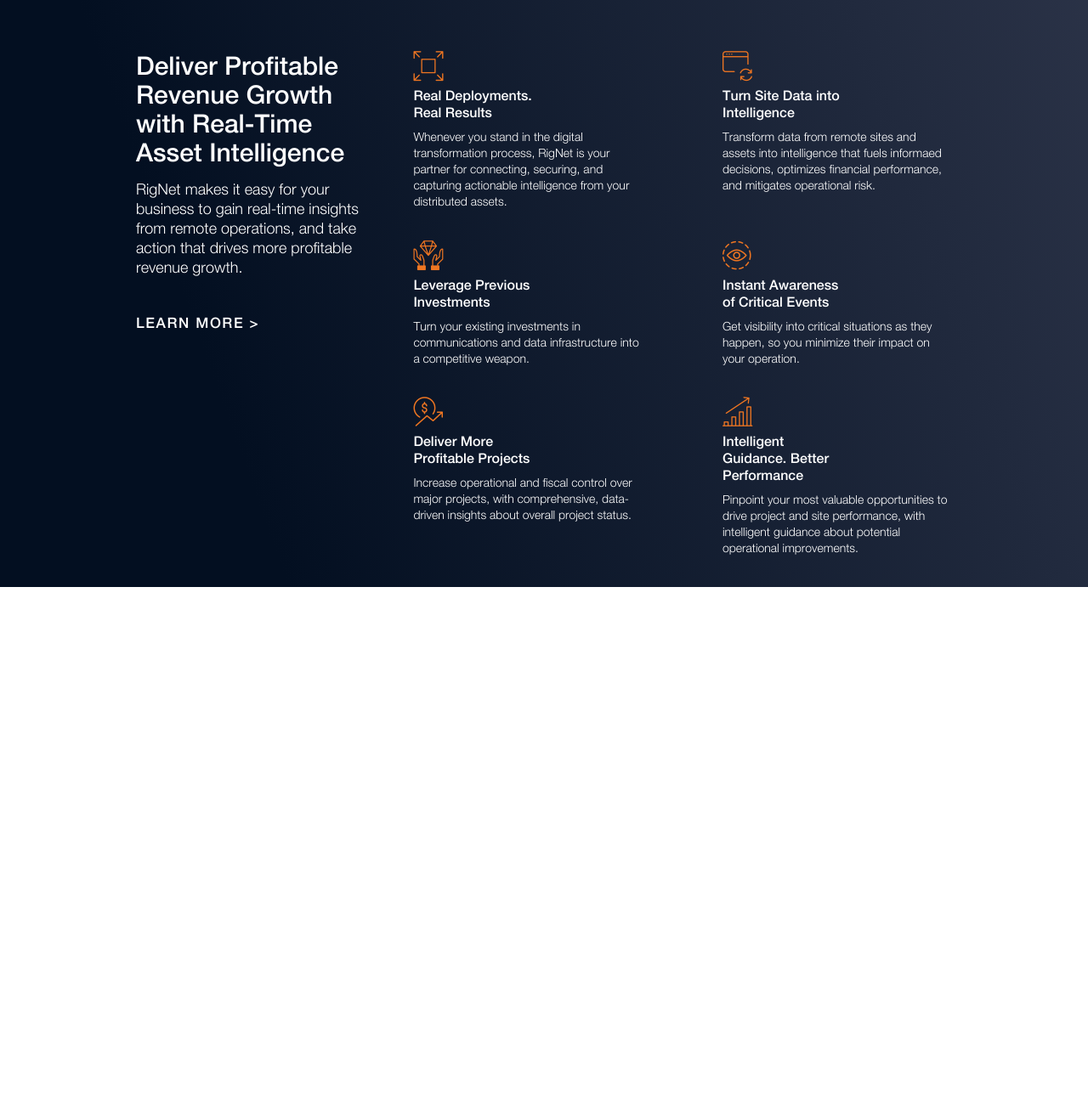
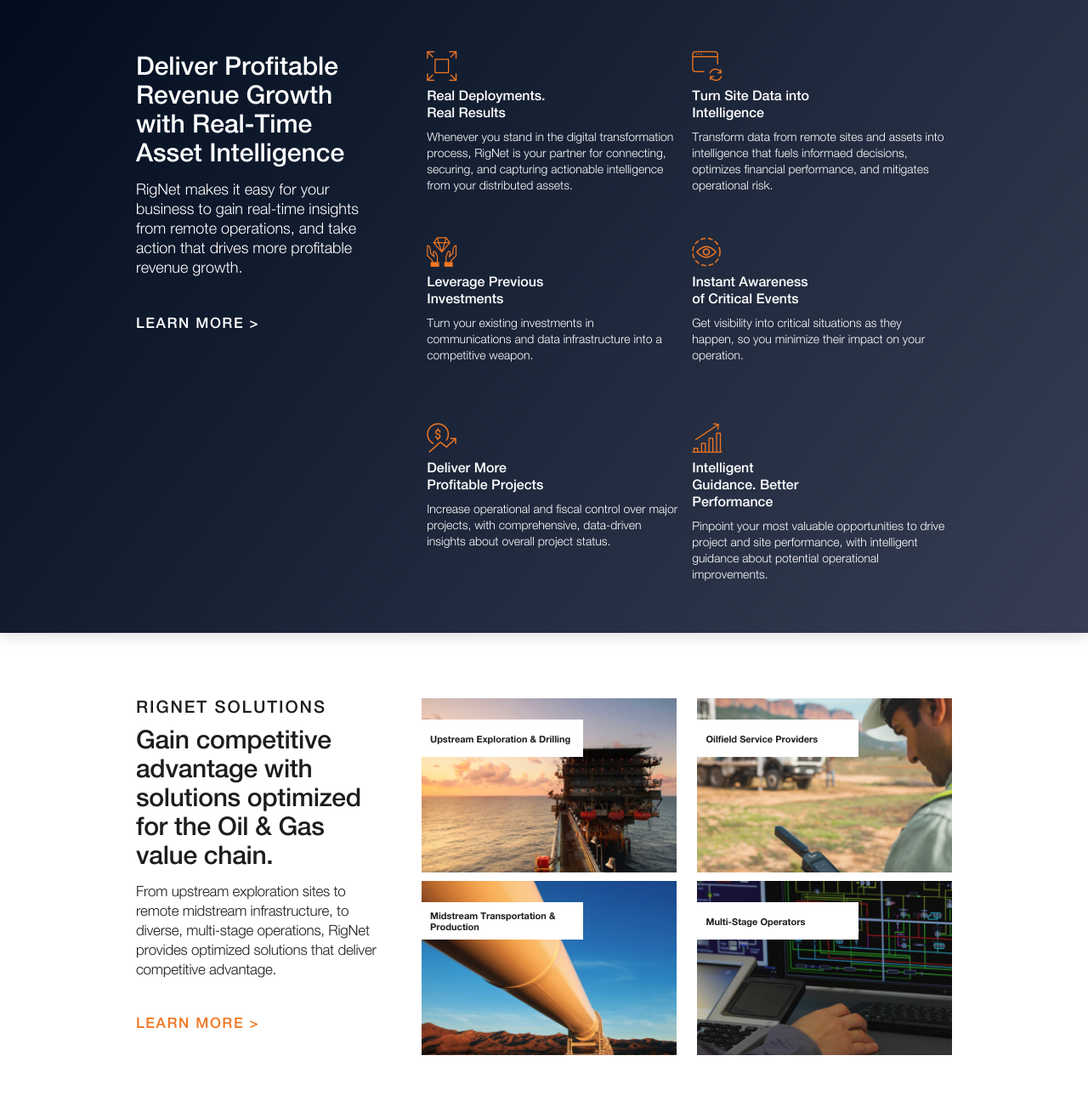
Before and after one commit to eshankvaish/Company-Home-Page, a website built with webpack: page index.html in a window 1280 px wide. Shown: the part 1807-3116 px from the top of the page at 85% size. Before the commit the page ends 2498 px from the top, so only its background shows below. Built offline with nearby package versions, Linux system fonts and the light colour scheme; files whose address does not match are found by name.

Commit message:
[UA-4] Main Section Part 2 - Comapny Advantage Section Complete - Company Solutions Section Complete

```diff
--- a/index.html
+++ b/index.html
@@ -142,7 +142,7 @@
                     </div>
                 </div>
                 <div class="advantage-container">
-                    <div class="advantage advantage-first">
+                    <div class="advantage advantage-deployment">
                         <div>
                             <i class="icon icon-square advantage__icon"></i>
                         </div>
@@ -151,7 +151,7 @@
                             Whenever you stand in the digital transformation process, RigNet is your partner for connecting, securing, and capturing actionable intelligence from your distributed assets.
                         </p>
                     </div>
-                    <div class="advantage advantage-second">
+                    <div class="advantage advantage-investments">
                         <div>
                             <i class="icon icon-diamond advantage__icon"></i>
                         </div>
@@ -160,7 +160,7 @@
                             Turn your existing investments in communications and data infrastructure into a competitive weapon.
                         </p>
                     </div>
-                    <div class="advantage advantage-third">
+                    <div class="advantage advantage-profit">
                         <div>
                             <i class="icon icon-money-growth advantage__icon"></i>
                         </div>
@@ -169,7 +169,7 @@
                         Increase operational and fiscal control over major projects, with comprehensive, data-driven insights about overall project status.
                         </p>
                     </div>
-                    <div class="advantage advantage-fourth">
+                    <div class="advantage advantage-intelligence">
                         <div>
                             <i class="icon icon-window-reload advantage__icon"></i>
                         </div>
@@ -178,7 +178,7 @@
                             Transform data from remote sites and assets into intelligence that fuels informaed decisions, optimizes financial performance, and mitigates operational risk.
                         </p>
                     </div>
-                    <div class="advantage advantage-fifth">
+                    <div class="advantage advantage-awareness">
                         <div>
                             <i class="icon icon-eye advantage__icon"></i>
                         </div>
@@ -187,7 +187,7 @@
                             Get visibility into critical situations as they happen, so you minimize their impact on your operation.
                         </p>
                     </div>
-                    <div class="advantage advantage-sixth">
+                    <div class="advantage advantage-guidance">
                         <div>
                             <i class="icon icon-linear-growth advantage__icon"></i>
                         </div>
@@ -199,6 +199,42 @@
                 </div>
             </div>
         </div>
+        <div class="solutions center-container">
+            <div class="solutions__intro">
+                <div>
+                    <h4 class="solutions__intro--company-name">RIGNET SOLUTIONS</h4>
+                    <h3 class="solutions__intro--heading">Gain competitive advantage with solutions optimized for the Oil &amp; Gas value chain.</h3>
+                    <p class="solutions__intro--description">
+                        From upstream exploration sites to remote midstream infrastructure, to diverse, multi-stage operations, RigNet provides optimized solutions that deliver competitive advantage.
+                    </p>
+                </div>
+                <div class="solutions__intro--learn-more">
+                    <a href="#">LEARN MORE ></a>
+                </div>
+            </div>
+            <div class="solution-container">
+                <div class="solution solution__drill">
+                    <div class="solution__img-caption">
+                        Upstream Exploration & Drilling
+                    </div>
+                </div>
+                <div class="solution solution__transport">
+                    <div class="solution__img-caption">
+                        Midstream Transportation & Production
+                    </div>
+                </div>
+                <div class="solution solution__oilfield">
+                    <div class="solution__img-caption">
+                        Oilfield Service Providers
+                    </div>
+                </div>
+                <div class="solution solution__operators">
+                    <div class="solution__img-caption">
+                        Multi-Stage Operators
+                    </div>
+                </div>
+            </div>
+        </div>
     </div>
     <footer>
     </footer>
--- a/src/styles/layout/_company_advantage.scss
+++ b/src/styles/layout/_company_advantage.scss
@@ -3,21 +3,17 @@
     box-shadow: 0px 5px 16px $header-bg-color;
 }
 .company-advantage {
-    @include flexbox(column, space-between);
+    @include flexbox(column);
     padding: 45px $primary-padding;
     color: $secondary-text-color;
-    min-height: 1449px;
 
     &__intro {
-        @include flexbox(column, space-between);
-        min-height: 235px;
-
         &--heading {
             @include set-line-height;
             font-size: 2.3rem;
         }
         &--description {
-            padding-top: 10px;
+            padding: 10px 0 25px;
             @include set-line-height;
             font-size: 1.6rem;
             font-weight: 300;
@@ -31,11 +27,10 @@
         }
     }
 }
-.advantage-container {
-    @include flexbox(column, space-between);
-    min-height: 1090px;
-}
+.advantage-container { @include flexbox(column, space-between); }
 .advantage {
+    margin-top: 30px;
+
     &__icon { font-size: 3.5rem; }
     &__heading {
         @include set-line-height;
@@ -51,14 +46,15 @@
 }
 
 @include breakpoint-tablet {
+    .company-advantage-container { background: linear-gradient(70.77deg, $secondary-bg-color-1 31.97%, $secondary-bg-color-3 101.93%); }
     .company-advantage {
         flex-direction: row;
         min-height: 721px;
-        padding: 50px 0 0!important;
+        justify-content: space-between;
 
         &__intro {
-            max-width: 30.5%;
-
+            max-width: 30%;
+            padding-top: 50px;
             &--heading {
                 @include set-line-height(2px);
                 font-size: 2.6rem;
@@ -69,12 +65,15 @@
         }
     }
     .advantage-container {
-        max-width: 66%;
+        max-width: 65%;
         flex-direction: row;
-        min-height: 655px;
+        justify-content: space-between;
+        padding: 50px 0;
     }
     .advantage {
-        max-width: 216px;
+        max-width: 48%;
+        margin: auto;
+
         &__heading {
             font-size: 1.6rem;
             padding: 8px 0;
@@ -82,20 +81,26 @@
         }
         &__description { font-size: 1.4rem; }
     }
-    .advantage-first { order: 1; }
-    .advantage-second { order: 3; }
-    .advantage-third { order: 5; }
-    .advantage-fourth { order: 2; }
-    .advantage-fifth { order: 4; }
-    .advantage-sixth { order: 6; }
+    .advantage{
+        &-deployment { order: 1; }
+        &-investments { order: 3; }
+        &-profit { order: 5; }
+        &-intelligence { order: 2; }
+        &-awareness { order: 4; }
+        &-guidance { order: 6; }
+
+        &-profit, &-investments, &-awareness, &-guidance { margin-top: 36px; }
+    }
 }
 
 @include breakpoint-desktop {
+    .company-advantage-container { background: linear-gradient(126.81deg, $secondary-bg-color-1 3.48%, $secondary-bg-color-3 116.85%); }
     .company-advantage {
         min-height: 691px;
-        padding: 60px 0 0!important;
 
         &__intro {
+            padding-top: 60px;
+
             &--heading {
                 @include set-line-height;
                 font-size: 3rem;
@@ -112,17 +117,16 @@
             }
         }
     }
-    .advantage-container { min-height: 631px; }
-    .advantage { max-width: 270px; }
+    .advantage-container { padding: 60px 0; }
+    .advantage { min-height: 183px; }
 }
 
 @include breakpoint-large-desktop {
     .company-advantage {
         min-height: 739px;
-        padding: 69px 0 0!important;
 
         &__intro {
-            max-width: 30.5%;
+            padding-top: 70px;
 
             &--heading {
                 @include set-line-height(2px);
@@ -131,9 +135,9 @@
             &--description { padding: 16px 0 42px; }
         }
     }
-    .advantage-container { min-height: 631px; }
+    .advantage-container { padding: 70px 0; }
     .advantage {
-        max-width: 350px;
+        min-height: 180px;
 
         &__icon { font-size: 4rem; }
         &__heading { font-size: 2rem; }
--- a/src/styles/layout/_global.scss
+++ b/src/styles/layout/_global.scss
@@ -2,3 +2,4 @@
 @import 'about';
 @import 'services';
 @import 'company_advantage';
+@import 'solutions';
--- /dev/null
+++ b/src/styles/layout/_solutions.scss
@@ -0,0 +1,193 @@
+.solutions {
+    @include flexbox(column);
+    padding: 45px $primary-padding;
+    color: $primary-text-color;
+
+    &__intro {
+        padding-bottom: 20px;
+
+        &--company-name {
+            @include set-line-height(2.75px);
+            font-size: 1.6rem;
+            letter-spacing: 1.52px;
+        }
+        &--heading {
+            @include set-line-height;
+            font-size: 2.3rem;
+            letter-spacing: -0.33px;
+            padding: 7px 0 10px;
+        }
+        &--description {
+            @include set-line-height;
+            font-size: 1.6rem;
+            letter-spacing: -0.19px;
+            font-weight: 300;
+        }
+        &--learn-more {
+            @include set-line-height(2.41px);
+            font-size: 1.6rem;
+            letter-spacing: 1.29px;
+            color: $color-primary;
+            margin-top: 25px;
+        }
+    }
+}
+.solution-container {
+    @include flexbox(column, space-between);
+    width: 100%;
+}
+.solution {
+    min-height: 220px;
+    padding-top: 25px;
+    width: 100%;
+    margin-top: 10px;
+
+    &__drill {
+        background: url('/src/assets/images/drill.png') no-repeat center;
+        background-size: cover;
+    }
+    &__transport {
+        background: url('/src/assets/images/production.png') no-repeat center;
+        background-size: cover;
+    }
+    &__oilfield {
+        background: url('/src/assets/images/oilfield.png') no-repeat center;
+        background-size: cover;
+    }
+    &__operators {
+        background: url('/src/assets/images/stage operators.png') no-repeat center;
+        background-size: cover;
+    }
+    &__img-caption {
+        @include set-line-height(3px);
+        @include flexbox(row, flex-start, center);
+        padding: 0 10.18px;
+        background-color: $secondary-text-color;
+        max-width: 215px;
+        min-height: 64px;
+        font-size: 1.4rem;
+        font-weight: bold;
+    }
+}
+
+@include breakpoint-tablet {
+    .solutions {
+        flex-direction: row;
+        justify-content: space-between;
+        align-items: center;
+        min-height: 534px;
+
+        &__intro {
+            max-width: 30%;
+
+            &--company-name {
+                @include set-line-height(3.09px);
+                font-size: 1.8rem;
+                letter-spacing: 1.71px;
+            }
+            &--heading {
+                @include set-line-height(2px);
+                font-size: 2.6rem;
+                letter-spacing: -0.37px;
+                padding: 7px 0 15px;
+            }
+            &--learn-more { margin-top: 35px; }
+        }
+    }
+    .solution-container {
+        flex-direction: row;
+        width: auto;
+        max-width: 65%;
+        justify-content: space-between;
+    }
+    .solution {
+        max-width: 48%;
+        min-height: 205px;
+
+        &__drill { order: 1; }
+        &__transport { order: 3; }
+        &__oilfield { order: 2; }
+        &__operators { order: 4; }
+
+        &__img-caption {
+            @include flexbox(row, flex-start, center);
+            padding: 0 8px;
+            max-width: 176px;
+            min-height: 50px;
+            font-size: 1.3rem;
+        }
+    }
+}
+
+@include breakpoint-desktop {
+    .solutions {
+        min-height: 564px;
+
+        &__intro {
+            &--company-name {
+                @include set-line-height(3.44px);
+                font-size: 2rem;
+                letter-spacing: 1.9px;
+            }
+            &--heading {
+                @include set-line-height;
+                font-size: 3rem;
+                letter-spacing: -0.31px;
+                padding: 10px 0 15px;
+            }
+            &--description {
+                @include set-line-height(6px);
+                font-size: 1.7rem;
+                letter-spacing: -0.23px;
+            }
+            &--learn-more {
+                @include set-line-height(3px);
+                font-size: 1.7rem;
+                letter-spacing: 1.57px;
+                margin-top: 41.2px;
+            }
+        }
+    }
+    .solution {
+        min-height: 205px;
+
+        &__img-caption {
+            @include set-line-height(2px);
+            padding: 0 10px;
+            max-width: 190px;
+            min-height: 44px;
+            font-size: 1.1rem;
+        }
+    }
+}
+
+@include breakpoint-large-desktop {
+    .solutions {
+        min-height: 650px;
+
+        &__intro {
+            &--company-name {
+                @include set-line-height(4.13px);
+                font-size: 2.4rem;
+                letter-spacing: 1.98px;
+            }
+            &--heading {
+                @include set-line-height(2px);
+                font-size: 3.8rem;
+                letter-spacing: -0.3px;
+                padding: 7px 0 15px;
+            }
+            &--learn-more { margin-top: 37px; }
+        }
+    }
+    .solution {
+        min-height: 231px;
+
+        &__img-caption {
+            padding: 0 13px;
+            max-width: 245px;
+            min-height: 56px;
+            font-size: 1.4rem;
+        }
+    }
+}
```
Also changed, not shown: src/assets/images/drill.png (added), src/assets/images/oilfield.png (added), src/assets/images/production.png (added), src/assets/images/stage operators.png (added).
